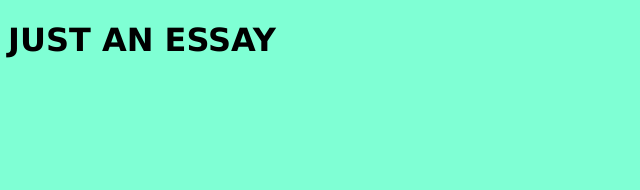
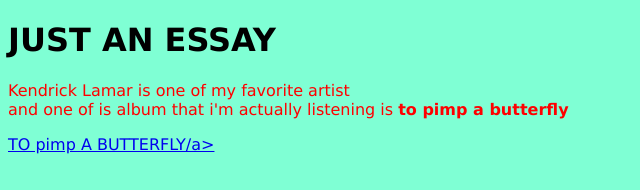
Before and after one commit to Nosuckerhere/MildredRepo, a plain HTML site: page index.html in a window 1280 px wide. Shown: the whole page, without its empty margins (0-640 px from the left). Drawn offline with Linux system fonts and the light colour scheme.

Commit message:
first commit

```diff
--- a/index.html
+++ b/index.html
@@ -7,6 +7,8 @@
 </head>
 <body style="background-color: aquamarine;font-family: verdana;">
 <h1>JUST AN ESSAY</h1>
+<p style=color:red> Kendrick Lamar is one of my favorite artist <br>and one of is album that i'm actually listening is <b>to pimp a butterfly</b> </p>
+<a href="https://www.google.com/imgres?q=tpab&imgurl=https%3A%2F%2Fupload.wikimedia.org%2Fwikipedia%2Fen%2Ff%2Ff6%2FKendrick_Lamar_-_To_Pimp_a_Butterfly.png&imgrefurl=https%3A%2F%2Fen.wikipedia.org%2Fwiki%2FTo_Pimp_a_Butterfly&docid=iZDwwTxlP9h77M&tbnid=rIK9nfRys1dXOM&vet=12ahUKEwi2qsaps5GMAxW7WUEAHUmLIIMQM3oECBwQAA..i&w=300&h=300&hcb=2&itg=1&ved=2ahUKEwi2qsaps5GMAxW7WUEAHUmLIIMQM3oECBwQAA";> TO pimp A BUTTERFLY/a>
 
 </body>
 </html>
```
